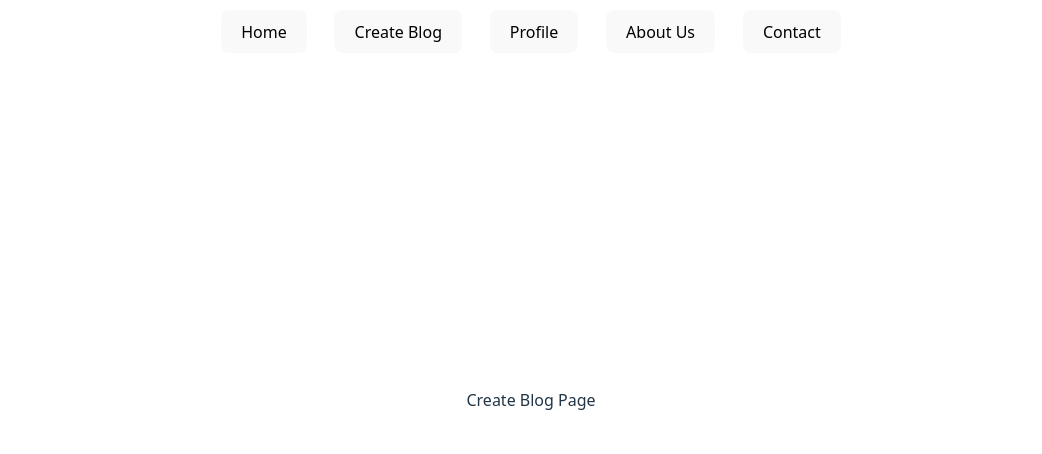
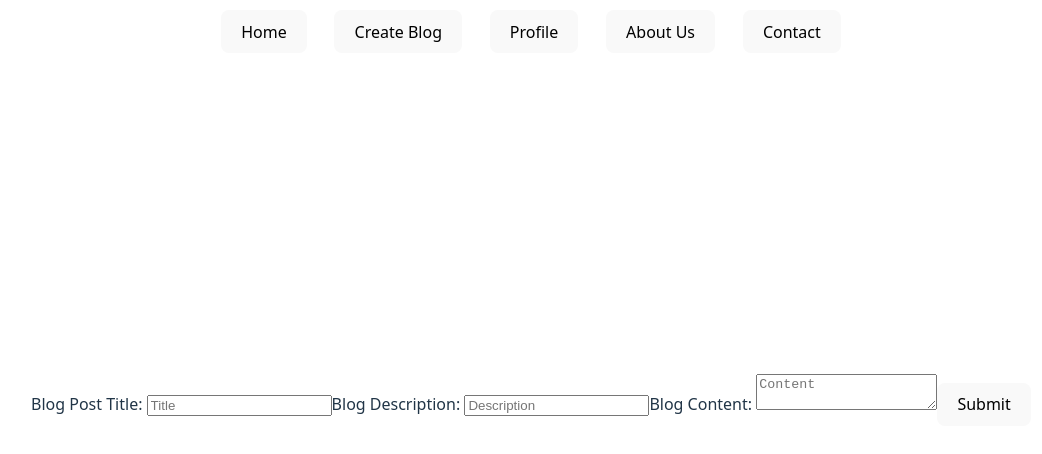
Before and after one commit to ColinZuko/Mern-Practice, a React (Vite) app in the folder frontend/: page /#/createblog in a window 1280 px wide. Shown: the top 454 px of the page, without its empty margins (109-1151 px from the left). Built offline with nearby package versions, Linux system fonts and the light colour scheme.

Commit message:
Create blog page

```diff
--- a/frontend/src/App.css
+++ b/frontend/src/App.css
@@ -58,3 +58,20 @@
   border-width: 2px;
   border-radius: 4px;
 }
+
+.posts {
+  display: flex;
+  flex-direction: column;
+
+}
+
+.post {
+  margin : 4px;
+  padding: 4px;
+  border-radius: 19px;
+}
+
+.post:hover{
+  background-color: #aaa;
+  cursor: pointer;
+}
--- a/frontend/src/components/BlogCard.jsx
+++ b/frontend/src/components/BlogCard.jsx
@@ -1,15 +1,16 @@
+import { Link } from 'react-router-dom'
 
+export function BlogCard({ post }){
 
-export function BlogCard({ post })
-    {
+        let date = new Date(post.dateCreated)
+        let stringDate = date.toString()
+
        return(
-            <>
+            <Link to={`/readblog/${post._id}`} className='post'>
                 <h1>{post.title}</h1>
                 <h2>{post.description}</h2>
-                <h3>{post.author}</h3>
-                <p>{post.content}</p>
-                <p>{post.dateCreated}</p>
-            </>
+                <h3>{stringDate.slice(4, 15)}</h3>
+            </Link>
        )
 
 
--- a/frontend/src/pages/CreateBlog.jsx
+++ b/frontend/src/pages/CreateBlog.jsx
@@ -1,8 +1,39 @@
+import { useState } from 'react'
+import { createPost } from '../api'
+
 
 export function CreateBlog() {
+
+    const [title, setTitle] = useState('')
+    const [description, setDescription] = useState('')
+    const [content, setContent] = useState('')
+
+    async function handlesubmit(e) {
+        e.preventDefault()
+
+        let submitObject = {
+            title: title,
+            description: description,
+            content: content,
+            author: null,
+            dateCreated: new Date()
+        }
+
+        await createPost(submitObject)
+
+    }
+
     return (
-        <>
-        Create Blog Page
-        </>
+        <form onSubmit={handlesubmit}>
+            <label>Blog Post Title: </label>
+            <input onChange={(e) => setTitle(e.target.value)} maxLength={100} required name="title" placeholder="Title" />
+            <label>Blog Description: </label>
+            <input onChange={(e) => setDescription(e.target.value)} maxLength={200} required name="description" placeholder="Description" />
+            <label>Blog Content: </label>
+            <textarea onChange={(e) => setContent(e.target.value)} maxLength={5000} required name="content" placeholder="Content" />
+            <button type="submit">Submit</button>
+        </form>
     )
 }
+
+//Stopped on the create blog chapter
--- a/frontend/src/pages/Home.jsx
+++ b/frontend/src/pages/Home.jsx
@@ -8,19 +8,19 @@ export function Home() {
     useEffect(() => {
         async function loadAllPosts() {
             const data = await getPosts();
+            data.sort((a, b) => new Date(b.dateCreated) - new Date(a.dateCreated))
             setPosts(data)
         }
         loadAllPosts()
     }, [])
 
     return (
-        <>
+        <div className='posts'>
             {posts.map((post) => {
                 return(
                     <BlogCard post={post} />
                 )
             })}
-        </>
+        </div>
     )
 }
-//ended on the blog card chapter
--- a/frontend/src/pages/ReadBlog.jsx
+++ b/frontend/src/pages/ReadBlog.jsx
@@ -1,8 +1,32 @@
+import { getPost} from '../api';
+import { useParams, useNavigate } from 'react-router-dom';
+import { useState, useEffect } from 'react';
 
 export function ReadBlog() {
+
+    const [post, setPost] = useState({})
+
+    let params = useParams();
+    const navigate = useNavigate();
+    let id = params.id;
+
+    useEffect(() => {
+        async function loadPost() {
+            let data = await getPost(id);
+            let date = new Date(data.dateCreated)
+            data.dateCreated = date.toString().slice(4, 15)
+            setPost(data)
+        }
+        loadPost()
+    }, [])
+
     return (
         <>
-        Read Blog Page
+            <button onClick={() => navigate(-1)}>Back</button>
+            <h1>{post.title}</h1>
+            <h2>{post.description}</h2>
+            <h3>{post.dateCreated}</h3>
+            <p>{post.content}</p>
         </>
     )
 }
```
